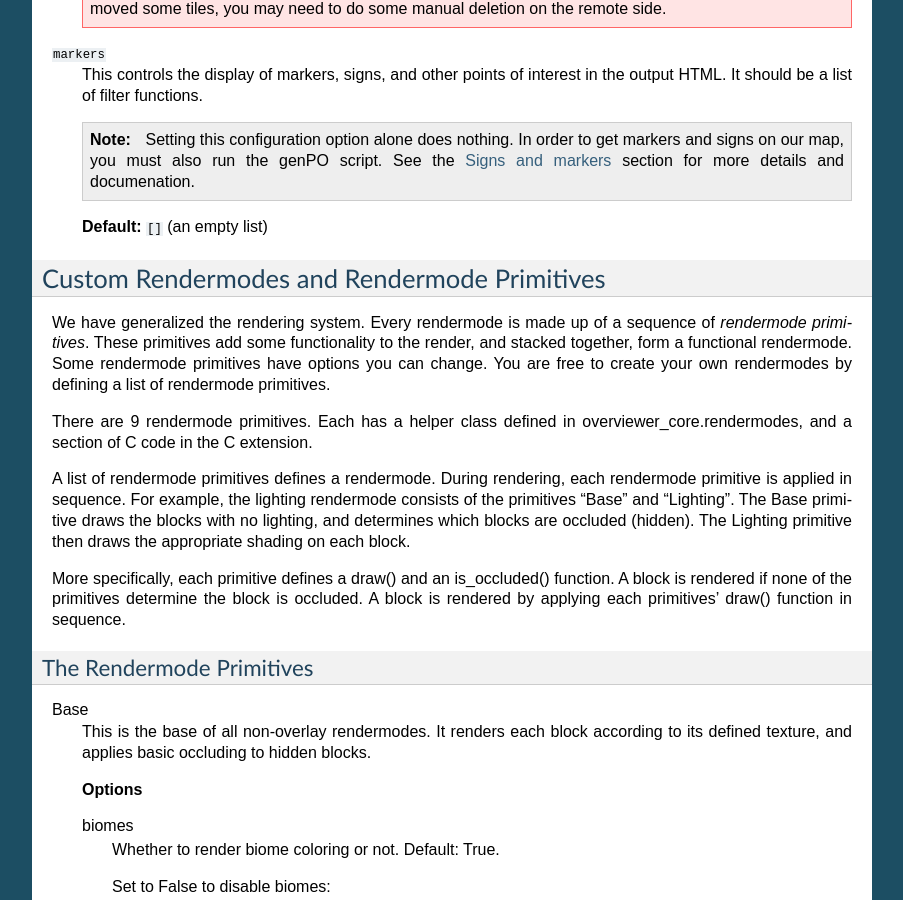
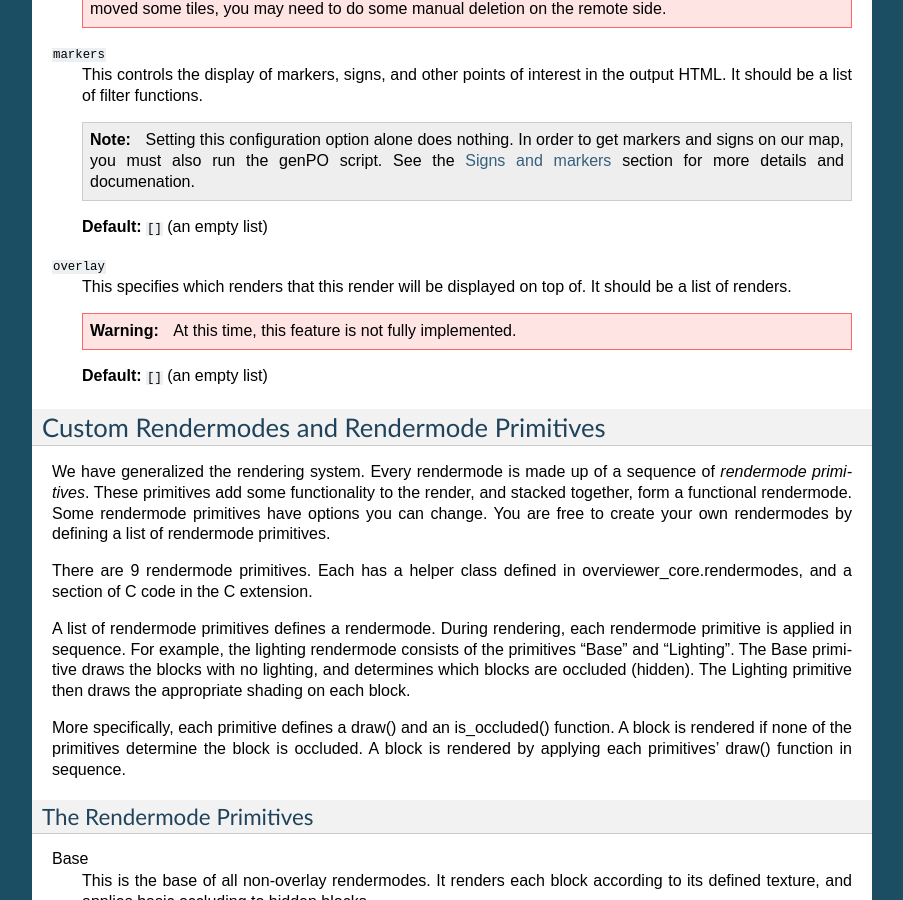
Before and after one commit to overviewer/Minecraft-Overviewer, a Sphinx documentation site: the page built from docs/config.rst, in a window 1280 px wide and 900 px high, scrolled down 7258 px. Shown: the whole window, without its empty margins (198-1101 px from the left). Built offline with Sphinx 7.4.7, drawn with Linux system fonts in a browser that asks for light colours.

Commit message:
Add docs too!

```diff
--- a/docs/config.rst
+++ b/docs/config.rst
@@ -480,6 +480,18 @@ values. The valid configuration keys are listed below.
 
     **Default:** ``[]`` (an empty list)
 
+.. _option_overlay:
+
+``overlay``
+    This specifies which renders that this render will be displayed on top of.
+    It should be a list of renders.
+
+    .. warning::
+
+       At this time, this feature is not fully implemented.
+
+    **Default:** ``[]`` (an empty list)
+
 .. _customrendermodes:
 
 Custom Rendermodes and Rendermode Primitives
```
